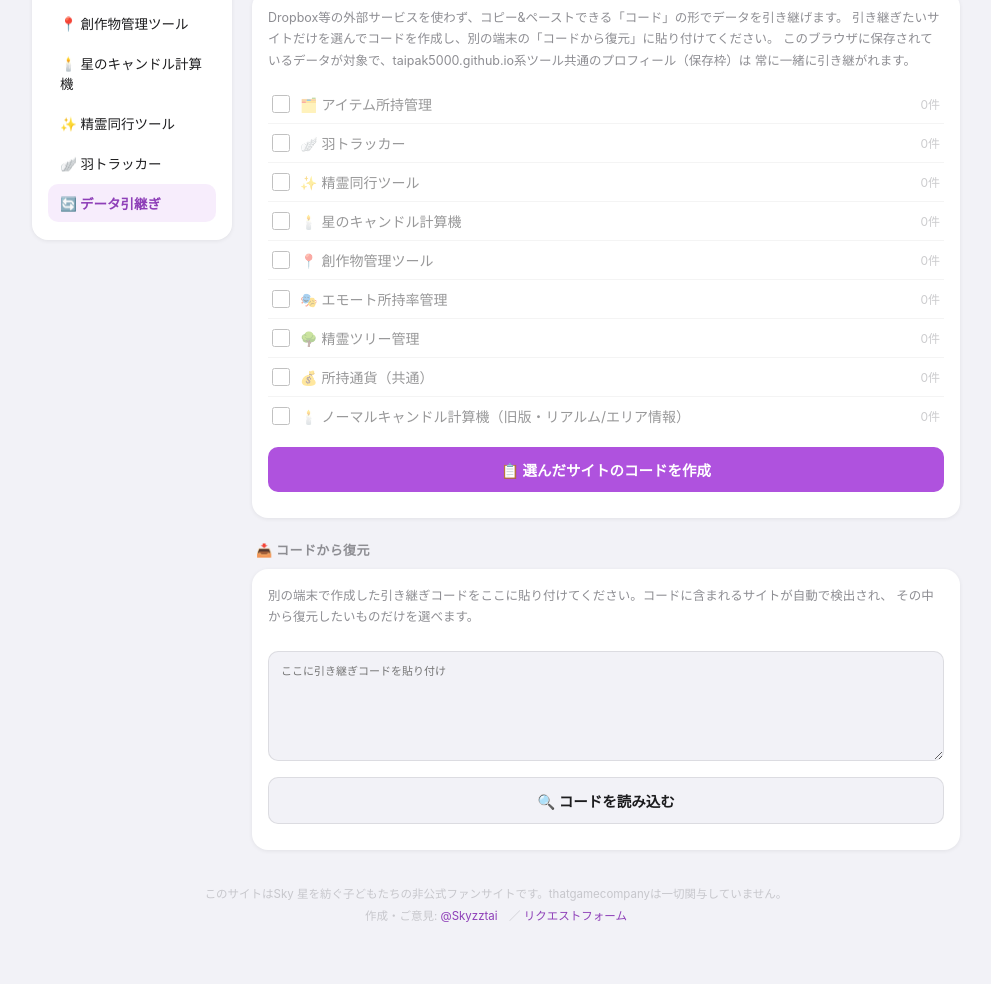
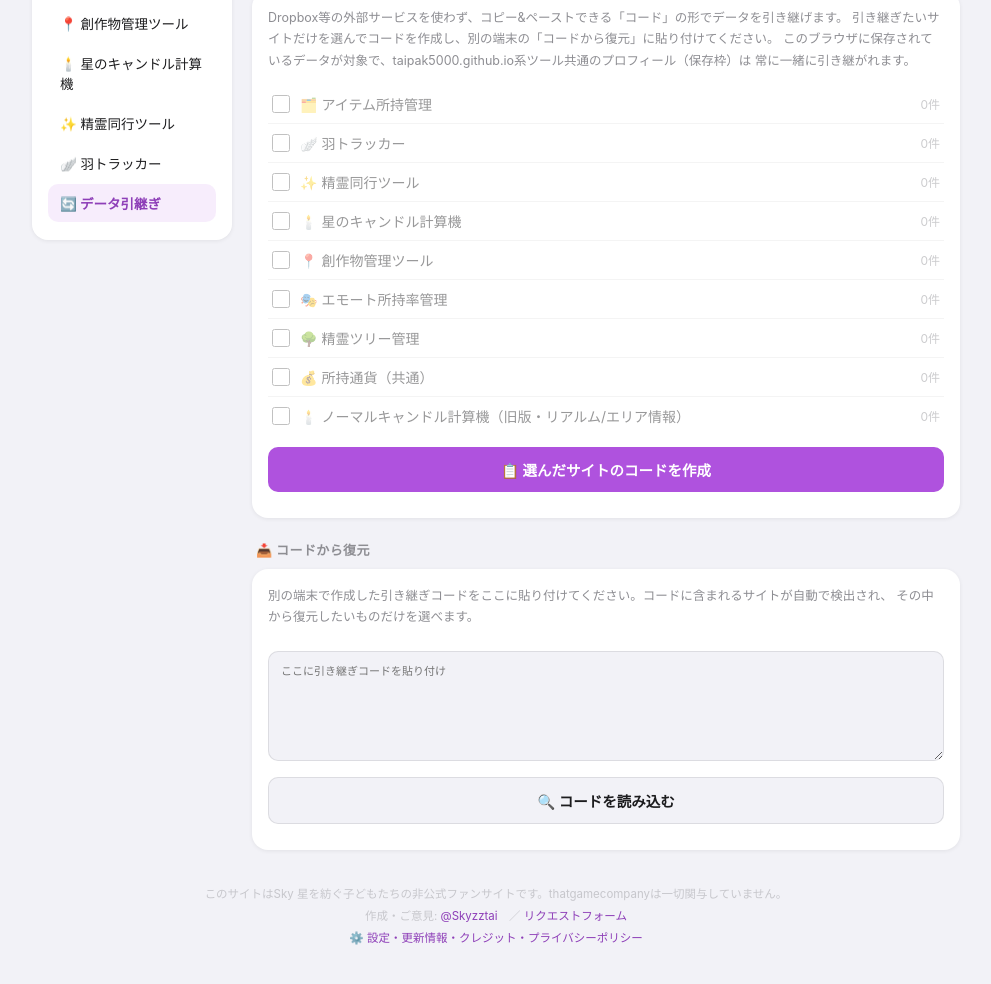
Before and after one commit to taipak5000/tai-transfer, a plain HTML site: page index.html in a window 1280 px wide. Shown: the part 120-1104 px from the top of the page, without its empty margins (144-1135 px from the left). Drawn offline with Linux system fonts and the light colour scheme.

Commit message:
フッターに設定・更新情報ページへのリンクを追加
Co-Authored-By: Claude Sonnet 5 <noreply@anthropic.com>

```diff
--- a/index.html
+++ b/index.html
@@ -176,7 +176,8 @@
 <footer>
   このサイトはSky 星を紡ぐ子どもたちの非公式ファンサイトです。thatgamecompanyは一切関与していません。<br>
   作成・ご意見: <a href="https://x.com/Skyzztai" target="_blank" rel="noopener noreferrer">@Skyzztai</a>　／
-  <a href="https://odaibako.net/u/Skyzztai" target="_blank" rel="noopener noreferrer">リクエストフォーム</a>
+  <a href="https://odaibako.net/u/Skyzztai" target="_blank" rel="noopener noreferrer">リクエストフォーム</a><br>
+  <a href="https://taipak5000.github.io/tai-info/" target="_blank" rel="noopener noreferrer">⚙️ 設定・更新情報・クレジット・プライバシーポリシー</a>
 </footer>
 
 <script>
```
